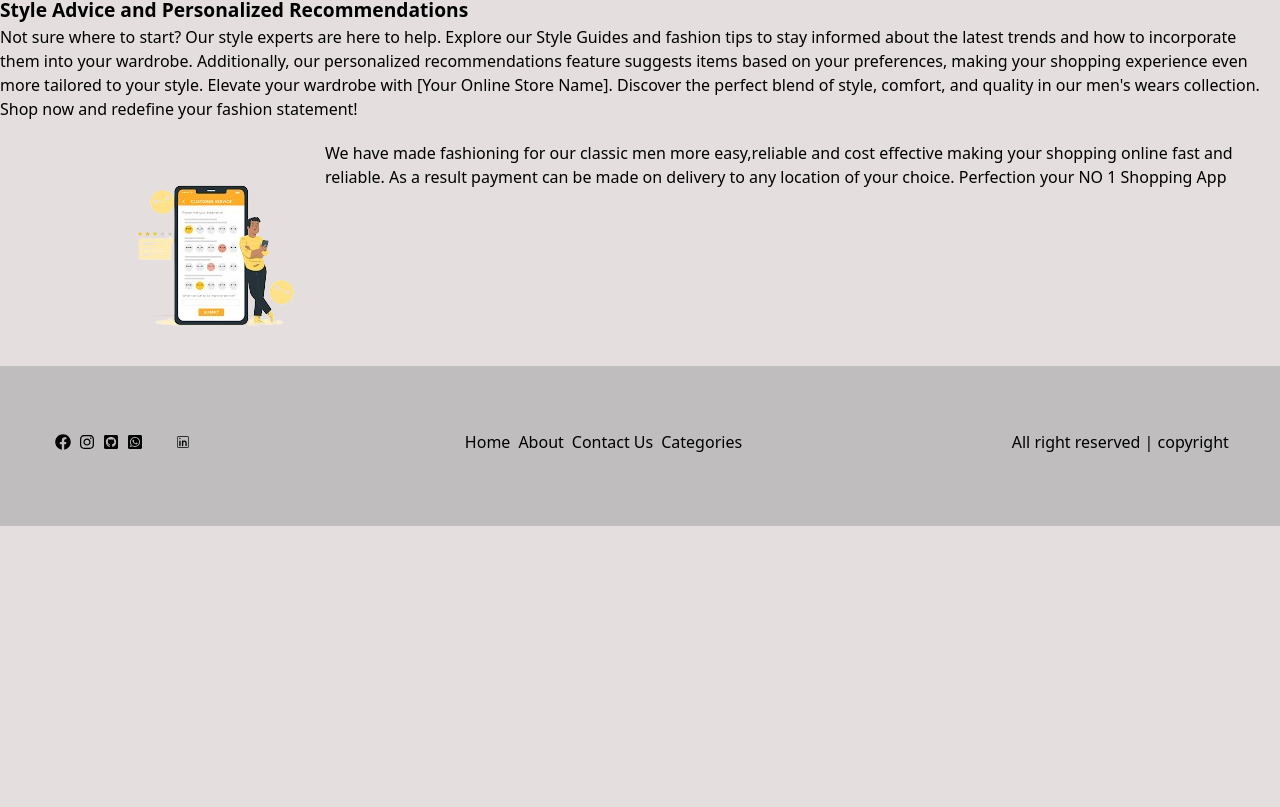
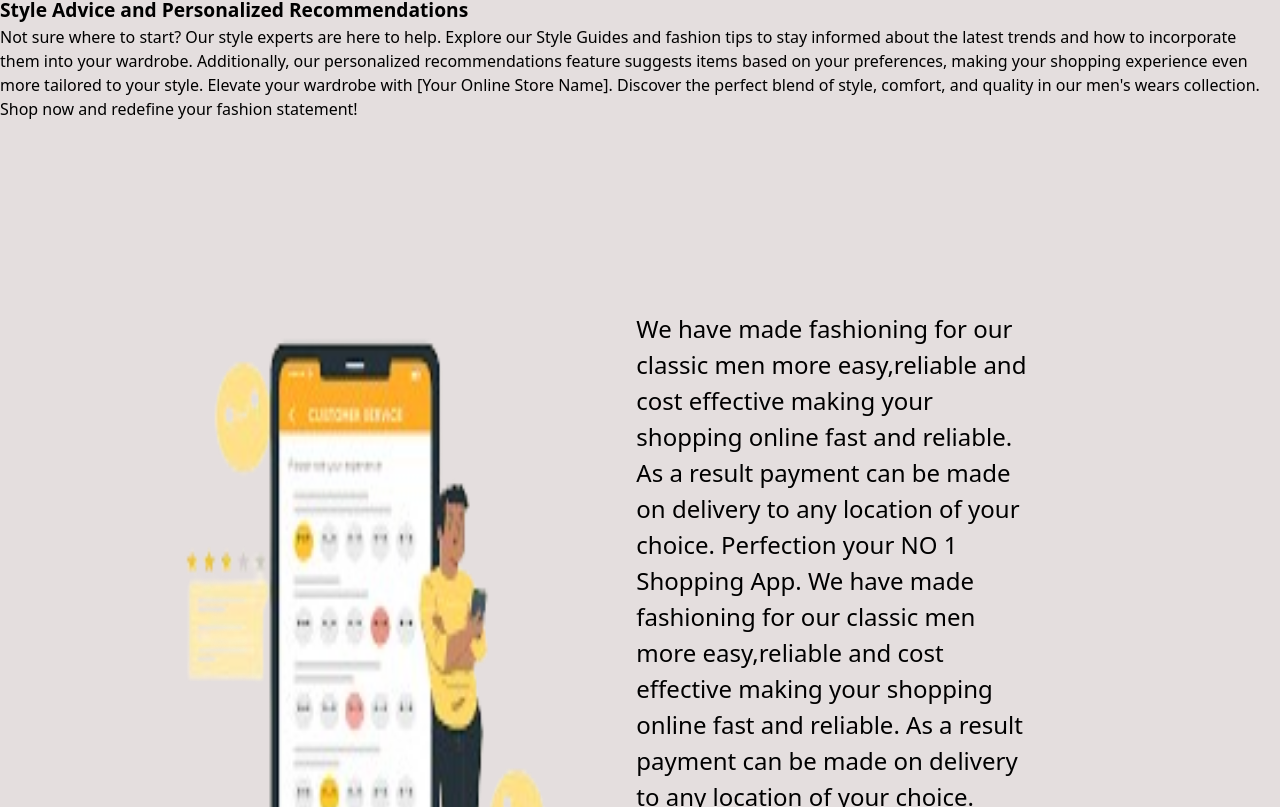
Before and after one commit to Preciousnnebuogor/Online--Store-, a Next.js app: page /clickme in a window 1280 px wide. Shown: the part 553-1360 px from the top of the page. Before the commit the page ends 1079 px from the top, so only its background shows below. Built offline with nearby package versions, Linux system fonts and the light colour scheme; some icons are missing.

Commit message:
css for img

```diff
--- a/src/components/click/Click.module.scss
+++ b/src/components/click/Click.module.scss
@@ -1,5 +1,4 @@
 .text {
-
   h1 {
     font-size: larger;
     font-weight: bolder;
@@ -16,6 +15,20 @@
   margin-top: 10px;
   img {
     padding-left: 100px;
+    width: 50%;
+    height: auto;
+  }
+  .para {
+    margin-top: 150px;
+    float: right;
+    padding: 20px;
+    width: 50%;
+    margin-right: 50px;
 
+
+    p {
+        width: 70%;
+        font-size: 24px;
     }
   }
+}
--- a/src/components/click/ClickMe.tsx
+++ b/src/components/click/ClickMe.tsx
@@ -56,14 +56,21 @@ export default function ClickMe() {
       </div>
       <div className={style.img}>
         <img src="/cc1.png" />
-
+      <div className={style.para}>
       <p>
         We have made fashioning for our classic men more easy,reliable and cost
+        effective making your shopping online fast and reliable. As a result
+        payment can be made on delivery to any location of your choice.
+        Perfection your NO 1 Shopping App.  We have made fashioning for our classic men more easy,reliable and cost
+        effective making your shopping online fast and reliable. As a result
+        payment can be made on delivery to any location of your choice.
+        Perfection your NO 1 Shopping App.  We have made fashioning for our classic men more easy,reliable and cost
         effective making your shopping online fast and reliable. As a result
         payment can be made on delivery to any location of your choice.
         Perfection your NO 1 Shopping App
       </p>
       </div>
+      </div>
     </>
   );
 }
```
Lines whose indentation alone changed are shown as unchanged.
